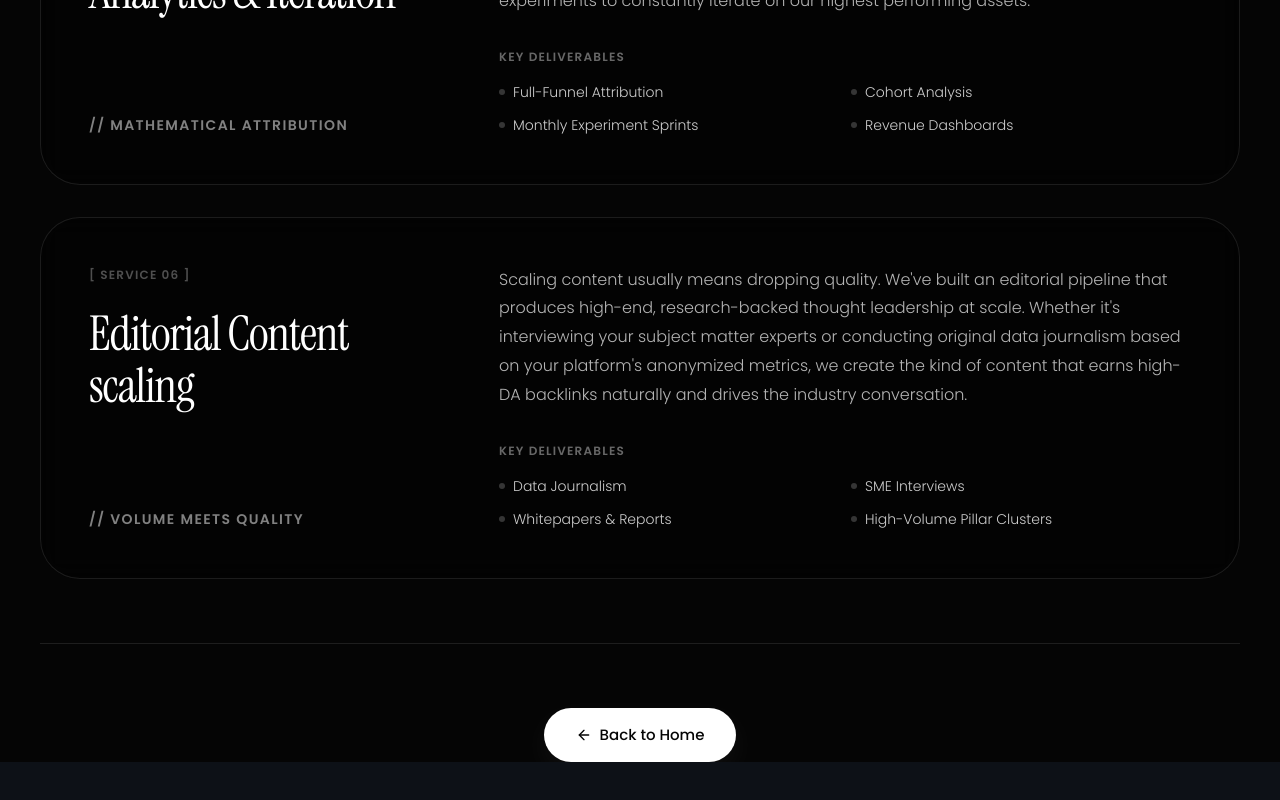
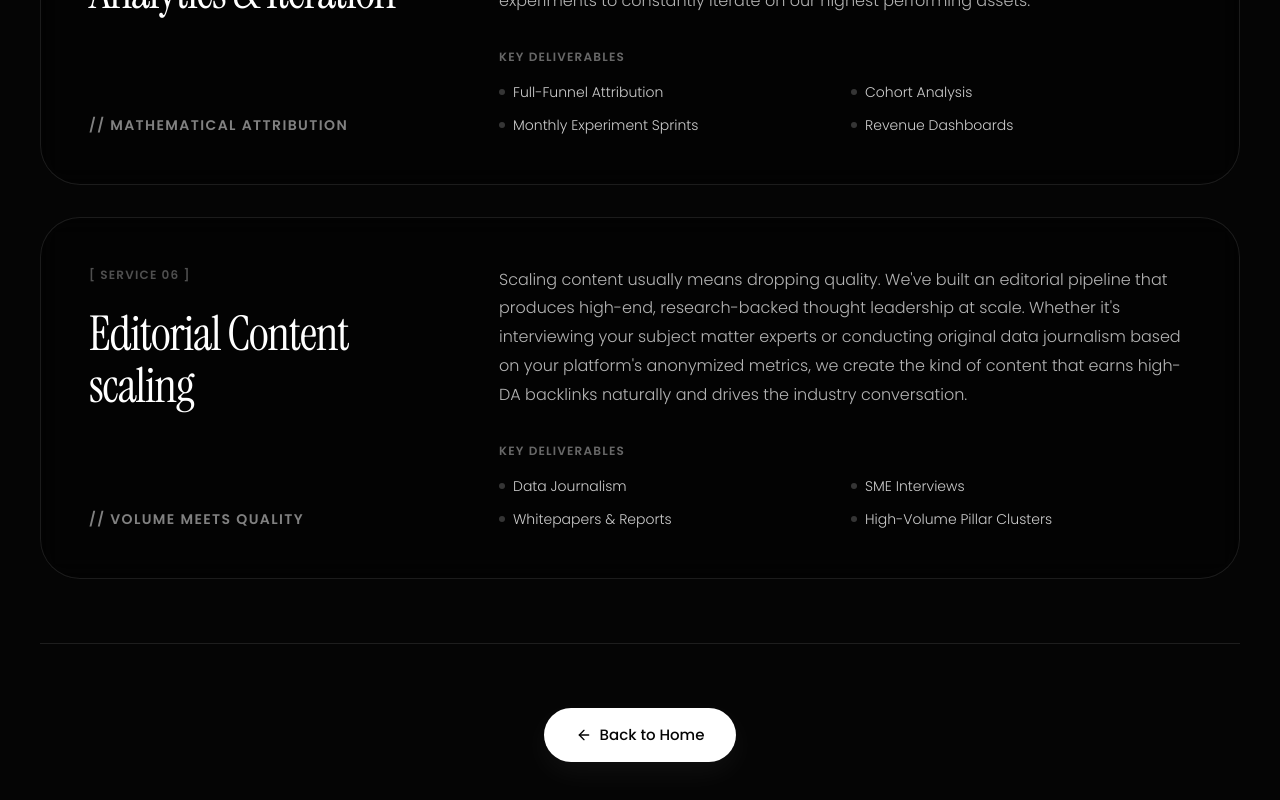
Before and after one commit to Pefee93/exword-growth, a React (Vite) app: page /services in a window 1280 px wide. Shown: the part 2435-3235 px from the top of the page. Before the commit the page ends 3197 px from the top, so only its background shows below. Built offline with nearby package versions, Linux system fonts and the light colour scheme.

Commit message:
Update back button style and padding

```diff
--- a/src/pages/Services.tsx
+++ b/src/pages/Services.tsx
@@ -131,13 +131,13 @@ export default function Services() {
                 </div>
 
                 {/* Bottom Back to Home Button */}
-                <div className="w-full max-w-[1200px] flex justify-center border-t border-white/10 pt-16">
+                <div className="w-full max-w-[1200px] flex justify-center border-t border-white/10 pt-16 pb-32">
                     <Link to="/" className="group relative overflow-hidden bg-white text-[#050505] font-sans font-medium text-[15px] px-[32px] py-[16px] rounded-[1000px] cursor-pointer shadow-[0_10px_30px_rgba(255,255,255,0.05)] hover:shadow-[0_4px_10px_rgba(255,255,255,0.1)] transition-shadow">
                         <span className="relative z-10 transition-colors duration-300 group-hover:text-white flex items-center gap-2">
                             <ArrowLeft size={16} className="group-hover:-translate-x-1 transition-transform" />
                             Back to Home
                         </span>
-                        <div className="absolute inset-0 bg-[#1B0624] scale-x-0 group-hover:scale-x-100 origin-left transition-transform duration-500 ease-[cubic-bezier(0.25,1,0.5,1)] z-0" />
+                        <div className="absolute inset-0 bg-[#111111] scale-x-0 group-hover:scale-x-100 origin-left transition-transform duration-500 ease-[cubic-bezier(0.25,1,0.5,1)] z-0" />
                     </Link>
                 </div>
             </div>
```
